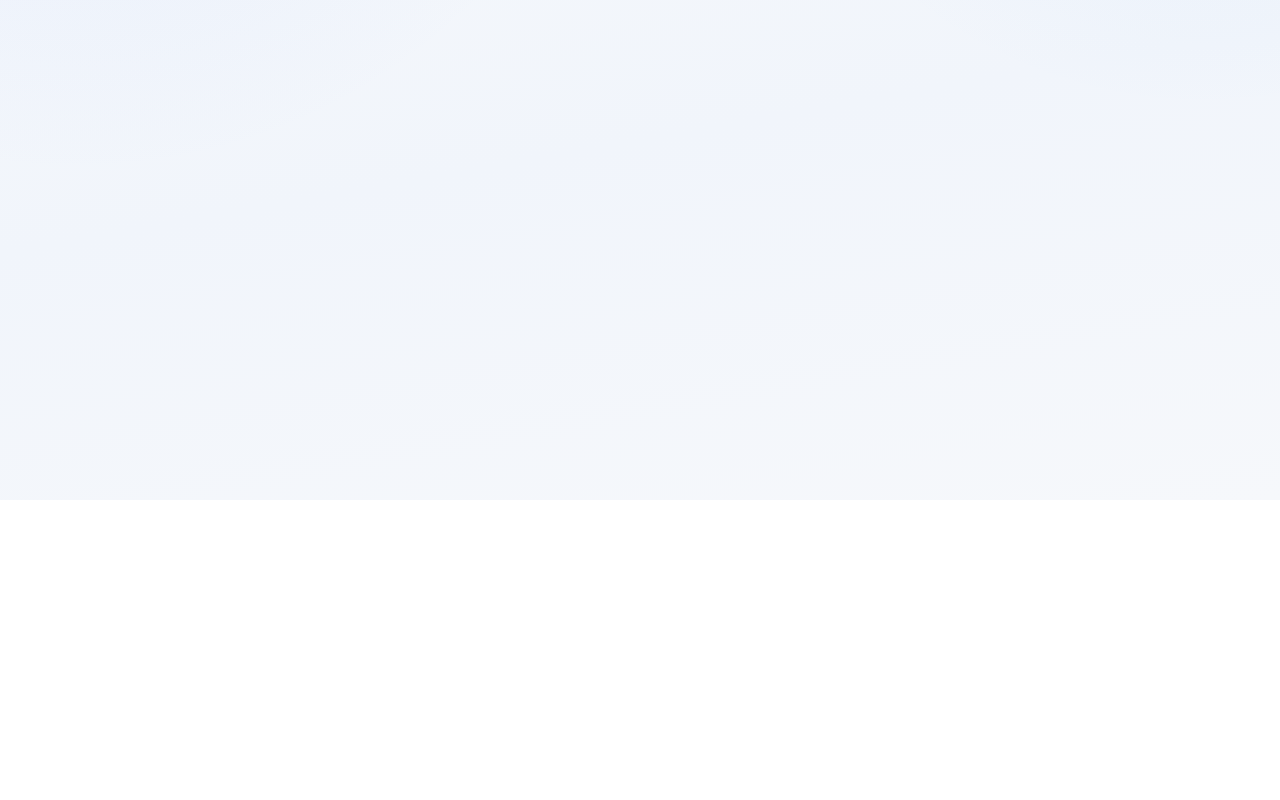
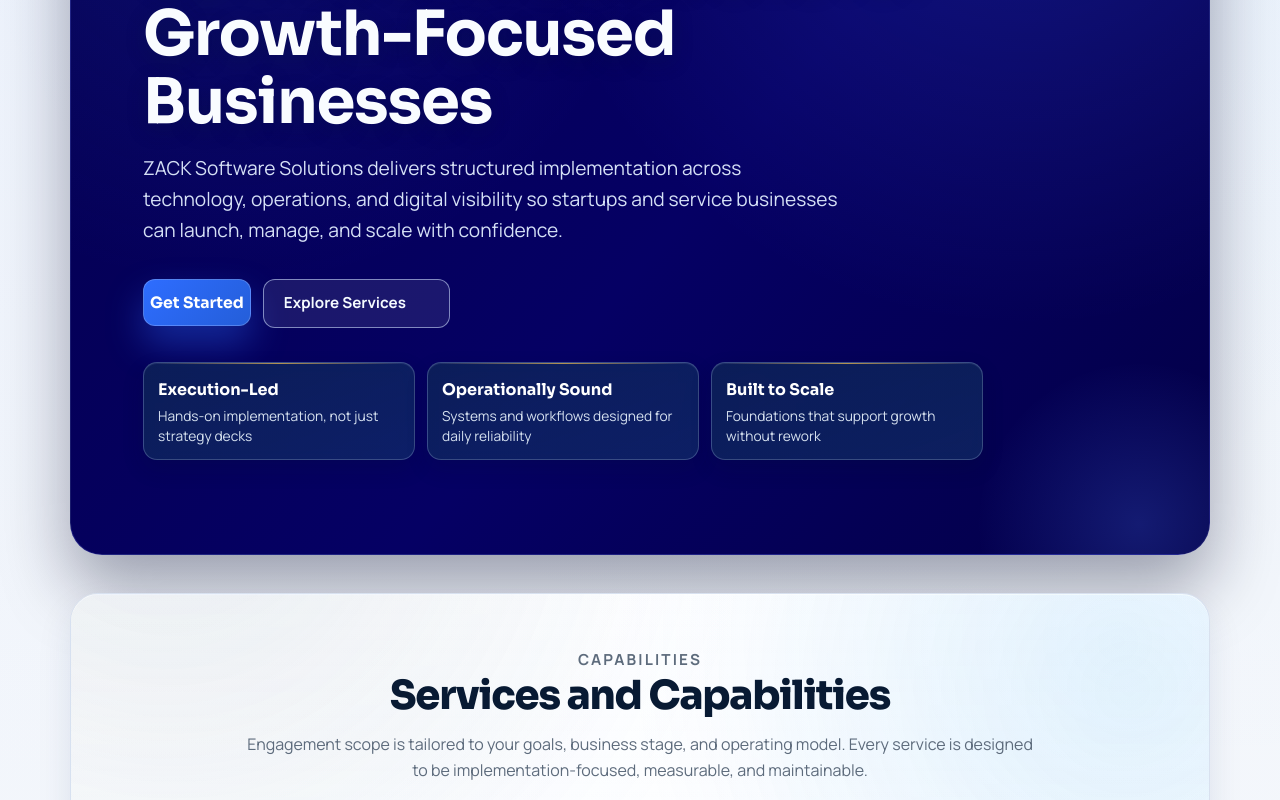
Before and after one commit to smithSurendran/zac-solutions, a React (Create React App) app: page / in a window 1280 px wide. Shown: the part 300-1100 px from the top of the page. Before the commit the page ends 800 px from the top, so only its background shows below. Built offline with nearby package versions, Linux system fonts and the light colour scheme; some icons are missing.

Commit message:
Changed the Company Name and few UI changes

```diff
--- a/public/index.html
+++ b/public/index.html
@@ -24,7 +24,7 @@
       work correctly both with client-side routing and a non-root public URL.
       Learn how to configure a non-root public URL by running `npm run build`.
     -->
-    <title>ZACK Solutions</title>
+    <title>ZACK Software Solutions</title>
   </head>
   <body>
     <noscript>You need to enable JavaScript to run this app.</noscript>
--- a/src/App.css
+++ b/src/App.css
@@ -1,4 +1,4 @@
-@import url('https://fonts.googleapis.com/css2?family=Manrope:wght@400;500;600;700;800&family=Sora:wght@500;600;700&display=swap');
+@import url('https://fonts.googleapis.com/css2?family=Manrope:wght@400;500;600;700;800&family=Sora:wght@500;600;700;800&display=swap');
 
 :root {
   --bg: #f6f8fb;
--- a/src/components/Navbar.js
+++ b/src/components/Navbar.js
@@ -72,7 +72,7 @@
         <NavLink to="/" className="brand" onClick={closeAllMenus}>
           <img src={Logo} alt="Zack Solutions logo" />
           <span className="brand-copy">
-            <span className="brand-text">Zack Solutions</span>
+            <span className="brand-text">ZACK Software Solutions</span>
             <span className="brand-tagline">Transforming Business for Tomorrow</span>
           </span>
         </NavLink>
--- a/src/components/TestimonialsSection.js
+++ b/src/components/TestimonialsSection.js
@@ -10,7 +10,7 @@
         <p className="section-kicker">Client Testimonials</p>
         <h2 id="testimonials-title">What Clients Are Saying</h2>
         <p>
-          Feedback from founders and operators who trusted Zack Solutions to strengthen their digital operations and
+          Feedback from founders and operators who trusted ZACK Software Solutions to strengthen their digital operations and
           implementation workflow.
         </p>
       </div>
--- a/src/config/subscriptionServices.js
+++ b/src/config/subscriptionServices.js
@@ -7,7 +7,7 @@
     navDescription:
       'Strategy, systems, and digital foundations for entrepreneurs and early-stage business teams.',
     intro: [
-      'Starting a business requires the right strategy, systems, and digital presence. Zack Solutions helps entrepreneurs transform ideas into structured, operational businesses with the tools and support needed to launch and scale successfully.',
+      'Starting a business requires the right strategy, systems, and digital presence. ZACK Software Solutions helps entrepreneurs transform ideas into structured, operational businesses with the tools and support needed to launch and scale successfully.',
       'Our startup support services simplify early-stage execution while establishing a strong foundation for long-term growth.',
     ],
     servicesIncluded: [
@@ -57,7 +57,7 @@
     cta: {
       heading: 'Launch Your Startup with Confidence',
       description:
-        'Whether you are starting with an idea or strengthening an early-stage business, Zack Solutions provides the strategy, technology, and operational support needed to move forward with clarity.',
+        'Whether you are starting with an idea or strengthening an early-stage business, ZACK Software Solutions provides the strategy, technology, and operational support needed to move forward with clarity.',
       primaryLabel: 'Get Started',
       secondaryLabel: 'Schedule a Consultation',
       paymentProductId: 'strategicBusinessDigitalSolutions',
--- a/src/config/testimonials.js
+++ b/src/config/testimonials.js
@@ -5,7 +5,7 @@
     role: 'Founder',
     company: 'BrightPath Studio',
     quote:
-      'Zack Solutions helped us bring structure to our online presence and made our launch process far more organized and scalable.',
+      'ZACK Software Solutions helped us bring structure to our online presence and made our launch process far more organized and scalable.',
     rating: 5,
     avatarText: 'SC',
     avatarStart: '#7fb5ff',
@@ -39,7 +39,7 @@
     name: 'Daniel Brooks',
     role: 'Startup Founder',
     company: 'Elevate Works',
-    quote: 'Zack Solutions translated our ideas into a cleaner digital system that made execution much easier.',
+    quote: 'ZACK Software Solutions translated our ideas into a cleaner digital system that made execution much easier.',
     rating: 5,
     avatarText: 'DB',
     avatarStart: '#9ac8ff',
--- a/src/pages/About.js
+++ b/src/pages/About.js
@@ -15,7 +15,7 @@
     <div className="about-page">
       <section className="about-hero">
         <p className="about-kicker">Who We Are</p>
-        <h1>About Zack Solutions</h1>
+        <h1>About ZACK Software Solutions</h1>
         <p>
           We help businesses simplify operations, modernize digital systems, and execute strategic priorities with
           clarity.
@@ -59,7 +59,7 @@
       </section>
 
       <section className="about-cta">
-        <h2>Partner with Zack Solutions</h2>
+        <h2>Partner with ZACK Software Solutions</h2>
         <p>
           Whether you are launching something new or improving what you have built, we can help you move forward with
           stronger structure and measurable outcomes.
--- a/src/pages/Home.js
+++ b/src/pages/Home.js
@@ -98,7 +98,7 @@
           <p className="section-kicker">Strategic Digital Infrastructure</p>
           <h1>Premium Digital and Operational Solutions for Growth-Focused Businesses</h1>
           <p className="hero-subtitle">
-            Zack Solutions delivers structured implementation across technology, operations, and digital visibility so
+            ZACK Software Solutions delivers structured implementation across technology, operations, and digital visibility so
             startups and service businesses can launch, manage, and scale with confidence.
           </p>
           <div className="hero-actions">
@@ -152,7 +152,7 @@
         <div className="strategic-copy">
           <div className="section-head left">
             <p className="section-kicker">Strategic Advantage</p>
-            <h2>Why Clients Choose Zack Solutions</h2>
+            <h2>Why Clients Choose ZACK Software Solutions</h2>
             <p>
               We combine implementation rigor with practical business context, so your investment turns into durable
               systems, not short-term patchwork.
@@ -189,7 +189,7 @@
             <p className="section-kicker">About Zack</p>
             <h2>Client-First by Design</h2>
             <p>
-              Zack Solutions supports founders and operators with technical implementation, digital infrastructure, and
+              ZACK Software Solutions supports founders and operators with technical implementation, digital infrastructure, and
               operational system design tailored to real business conditions.
             </p>
             <p>
@@ -236,7 +236,7 @@
       <footer className="home-footer section-shell">
         <div className="footer-grid">
           <div className="footer-brand">
-            <h3>Zack Solutions</h3>
+            <h3>ZACK Software Solutions</h3>
             <p>Transforming Business for Tomorrow through structured digital and operational implementation.</p>
           </div>
 
@@ -263,7 +263,7 @@
             <a href="mailto:hello@zacksolutions.com">hello@zacksolutions.com</a>
           </div>
         </div>
-        <div className="footer-bottom">© {new Date().getFullYear()} Zack Solutions. All rights reserved.</div>
+        <div className="footer-bottom">© {new Date().getFullYear()} ZACK Software Solutions. All rights reserved.</div>
       </footer>
     </div>
   );
--- a/src/styles/Home.css
+++ b/src/styles/Home.css
@@ -10,7 +10,7 @@
 
 .section-kicker {
   margin-bottom: 10px;
-  font-size: 0.78rem;
+  font-size: 0.95rem;
   font-weight: 700;
   letter-spacing: 0.14em;
   text-transform: uppercase;
@@ -33,6 +33,12 @@
   line-height: 1.2;
   margin-bottom: 12px;
   color: #10284a;
+}
+
+.services .section-head h2 {
+  font-weight: 800;
+  letter-spacing: -0.03em;
+  color: #081a33;
 }
 
 .section-head p {
@@ -217,13 +223,19 @@
   box-shadow: 0 16px 34px rgba(14, 42, 85, 0.1), inset 0 1px 0 rgba(255, 255, 255, 0.75);
 }
 
+.services .section-head,
+.services .service-cards {
+  position: relative;
+  z-index: 1;
+}
+
 .services::before {
   content: '';
   position: absolute;
   inset: 0;
   border-radius: inherit;
   background:
-    linear-gradient(180deg, rgba(255, 255, 255, 0.55), rgba(255, 255, 255, 0)),
+    linear-gradient(180deg, rgba(255, 255, 255, 0.24), rgba(255, 255, 255, 0)),
     radial-gradient(circle at 9% -16%, rgba(74, 145, 255, 0.14), transparent 42%),
     radial-gradient(circle at 93% 12%, rgba(121, 216, 237, 0.12), transparent 34%);
   pointer-events: none;
@@ -499,12 +511,18 @@
   box-shadow: 0 16px 34px rgba(14, 42, 85, 0.1), inset 0 1px 0 rgba(255, 255, 255, 0.78);
 }
 
+.about-preview-copy,
+.about-preview-note {
+  position: relative;
+  z-index: 1;
+}
+
 .about-preview-panel::before {
   content: '';
   position: absolute;
   inset: 0;
   border-radius: inherit;
-  background: linear-gradient(180deg, rgba(255, 255, 255, 0.52), rgba(255, 255, 255, 0));
+  background: linear-gradient(180deg, rgba(255, 255, 255, 0.24), rgba(255, 255, 255, 0));
   pointer-events: none;
 }
 
@@ -517,8 +535,9 @@
 
 .about-preview-copy h2 {
   margin-bottom: 14px;
-  color: #102a4e;
+  color: #081a33;
   font-size: clamp(1.75rem, 3.8vw, 2.32rem);
+  font-weight: 800;
   letter-spacing: -0.025em;
 }
 
```
Also changed, not shown: src/App.js (+8 -6 lines), 1 other file (tests, documents, lock files or other folders).
